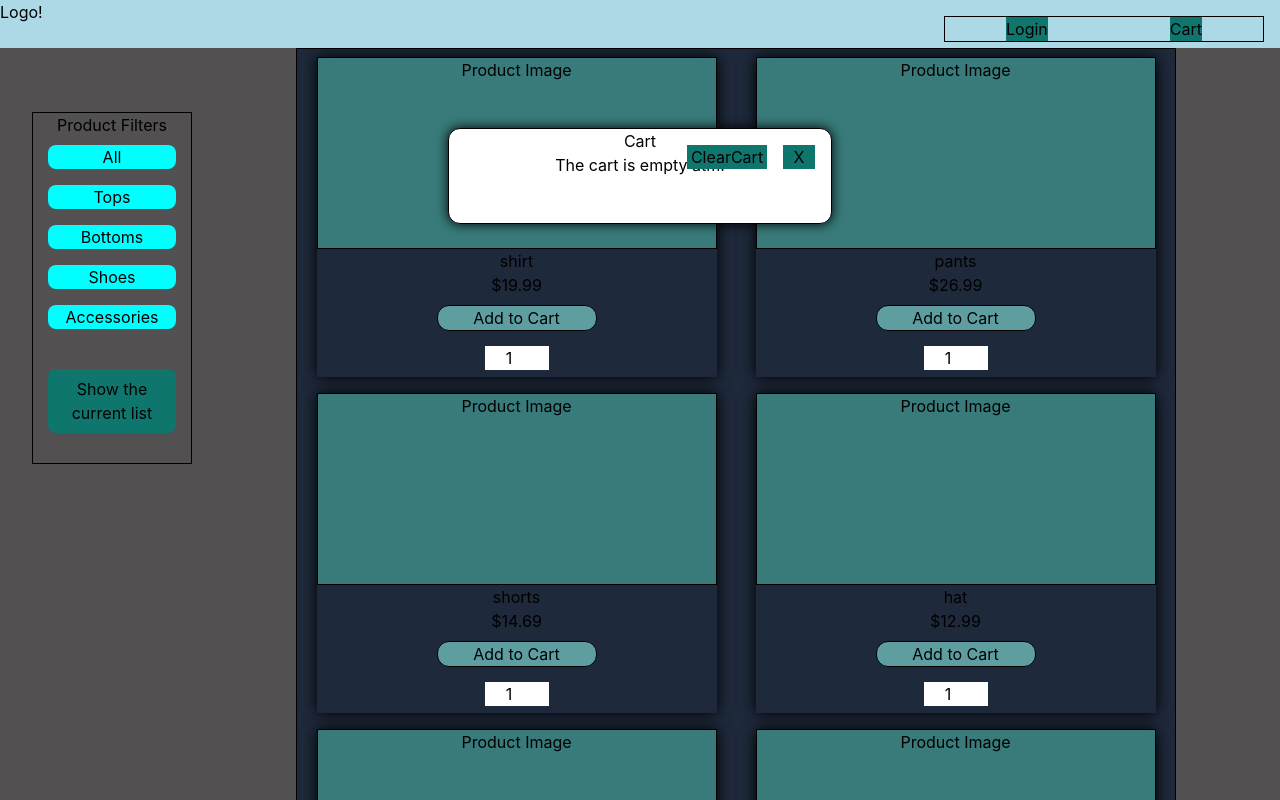
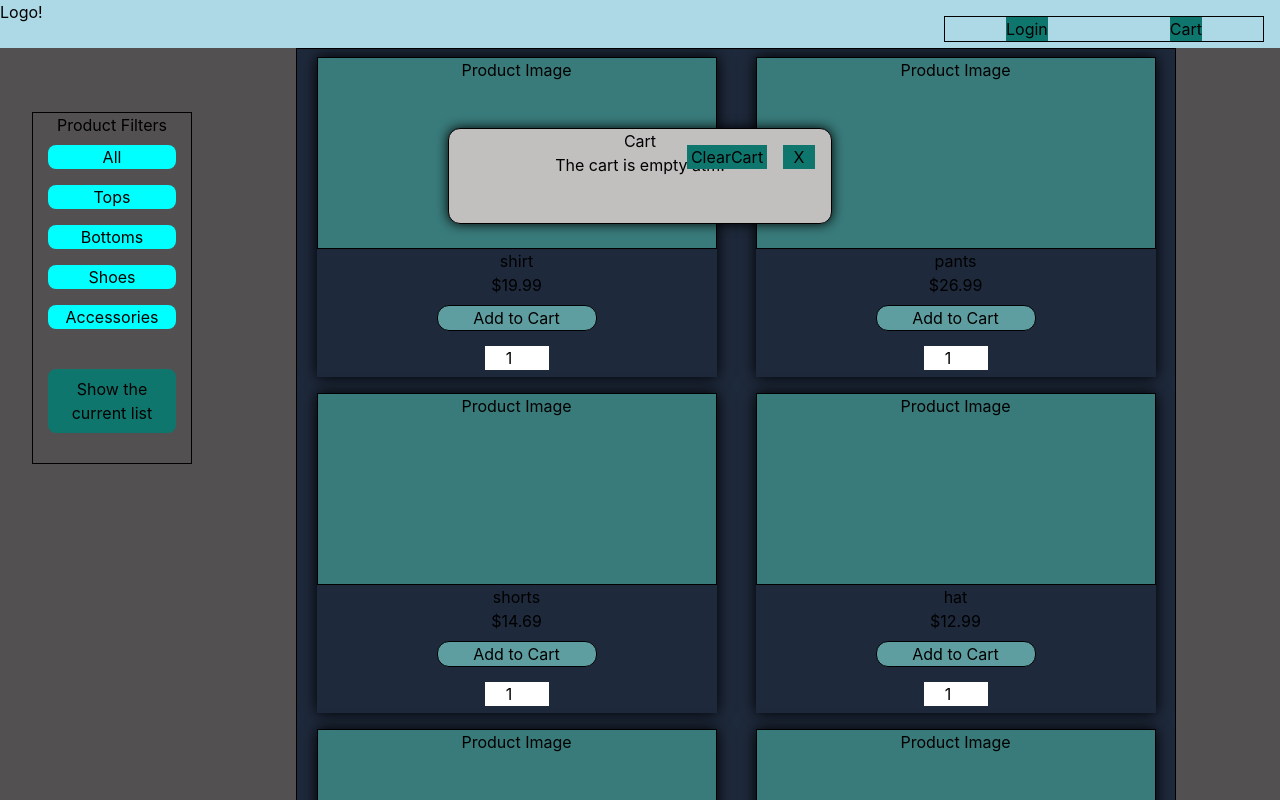
Before and after one commit to JustSteve2k/online-store, a React (Create React App) app: page / in a window 1280 px wide. Both pictures are taken after a click on the button "Cart". Shown: the top 800 px of the page. Built offline with nearby package versions, Linux system fonts and the light colour scheme.

Commit message:
small modal fixes

```diff
--- a/src/components/Modal/Modal.css
+++ b/src/components/Modal/Modal.css
@@ -2,14 +2,12 @@
   display: relative;
   width: 30%;
   min-height: 6rem;
-  /* height: 10rem; */
-  background-color: white;
+  background-color: rgb(194, 191, 191);
   border: 1px solid black;
   border-radius: 12px;
   box-shadow: 0px 0px 12px black;
   margin: 5rem 35% 0rem;
   position: fixed;
-  transition: 1.5s;
 }
 
 .modalInside {
--- a/src/components/Modal/Modal.js
+++ b/src/components/Modal/Modal.js
@@ -8,6 +8,8 @@ import ProductContext from "../../context/ProductContext";
 // Goal is to eventually make this product more extendable.
 export default function Modal(props) {
   const productCTX = useContext(ProductContext);
+
+  let header = "Cart";
 
   const clearCartHandler = () => {
     productCTX.clearCart();
@@ -36,8 +38,7 @@ export default function Modal(props) {
 
   return (
     <div className="modalContainer">
-      {/* MODAL */}
-      <h2>Cart</h2>
+      <h2>{header}</h2>
       <button className="modalClose" onClick={props.showCartHandler}>
         X
       </button>
```
